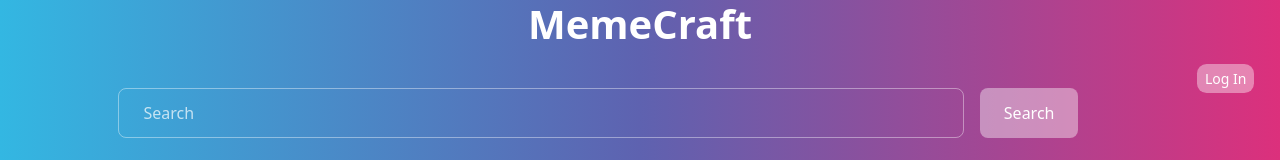
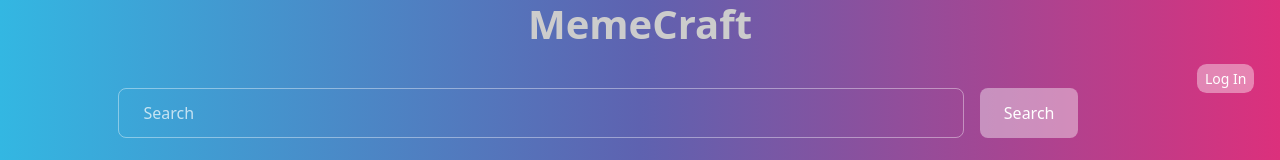
Before and after one commit to Deprecated-Dependencies/meme-craft-frontend, a React (Create React App) app: page / in a window 1280 px wide. Shown: the top 160 px of the page. Built offline with nearby package versions, Linux system fonts and the light colour scheme; no server answers.

Commit message:
Added hyperlink to "MemeCraft" H1

```diff
--- a/src/components/Header.js
+++ b/src/components/Header.js
@@ -9,7 +9,9 @@ class Header extends React.Component {
   render() {
     return (
       <header>
-        <h1 style={{ textAlign: "center" }}>MemeCraft</h1>
+        <a href="/" style={{ textDecoration: "none" }}>
+          <h1 style={{ textAlign: "center" }}>MemeCraft</h1>
+        </a>
         <Image />
         {
           this.props.auth0.isAuthenticated ?
```
